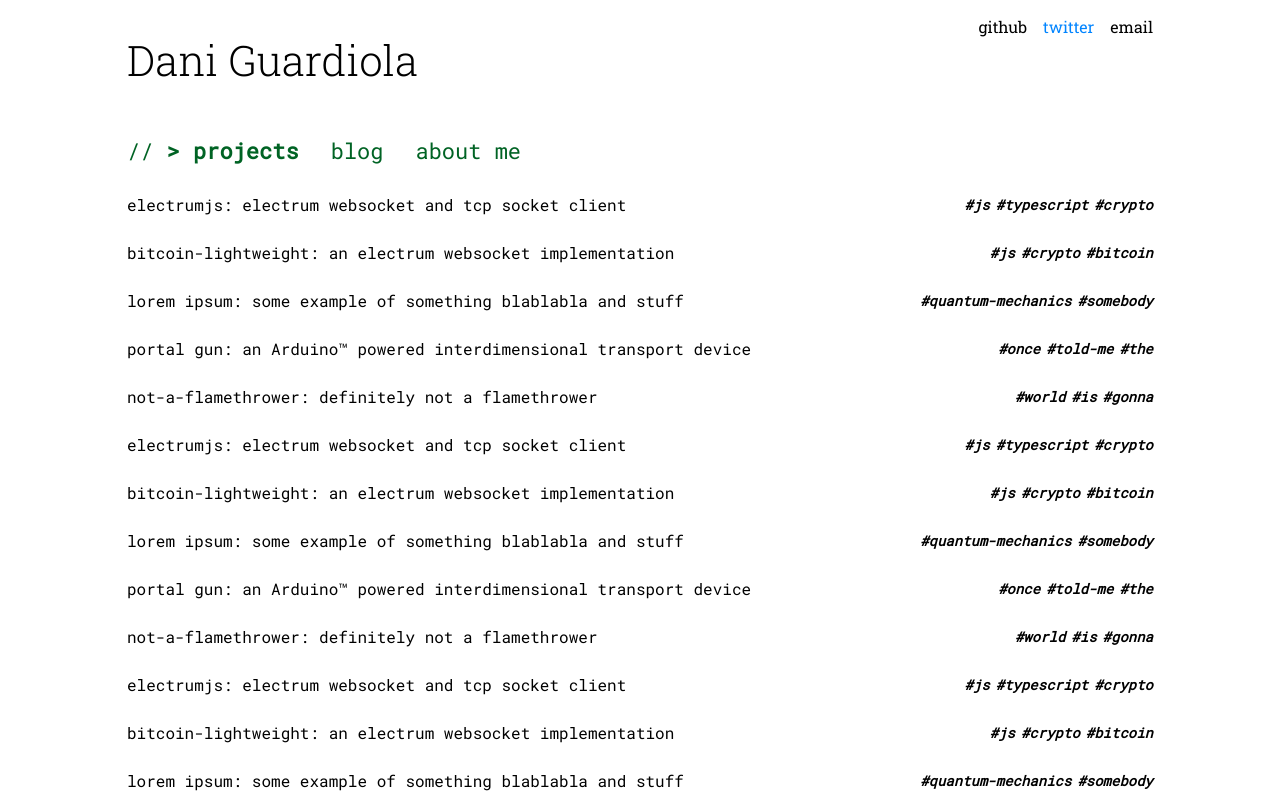
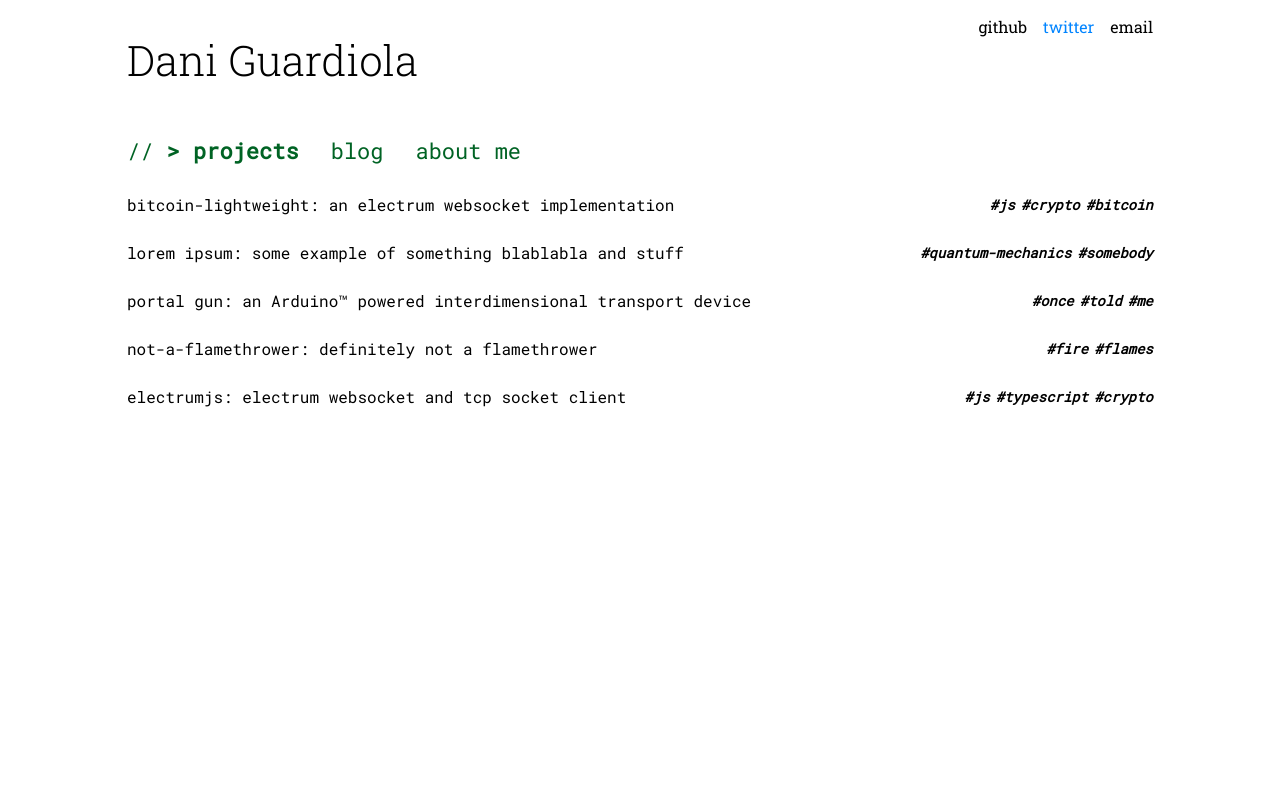
Before and after one commit to DaniGuardiola/daniguardio.la, a React (Create React App) app: page / in a window 1280 px wide. Built offline with nearby package versions, Linux system fonts and the light colour scheme.

Commit message:
just in case

```diff
--- a/src/App.js
+++ b/src/App.js
@@ -16,7 +16,7 @@ class App extends Component {
             </div>
           </header>
           <div className='subheader'>
-            <span className='comment'>// </span>
+            <span className='comment'>{'// '}</span>
             <span className='projects on'><span className='arrow'>> </span>projects</span>
             <span className='blog'><span className='arrow'>> </span>blog</span>
             <span className='about'><span className='arrow'>> </span>about me</span>
--- a/src/components/Projects.js
+++ b/src/components/Projects.js
@@ -1,209 +1,53 @@
 import React, { Component } from 'react'
 import './Projects.css'
 
-class App extends Component {
+const MOCK_ARTICLES = [{
+  key: 'bitcoin-lightweight',
+  title: 'bitcoin-lightweight: an electrum websocket implementation',
+  tags: ['js', 'crypto', 'bitcoin']
+}, {
+  key: 'lorem-ipsum',
+  title: 'lorem ipsum: some example of something blablabla and stuff',
+  tags: ['quantum-mechanics', 'somebody']
+}, {
+  key: 'portal-gun',
+  title: 'portal gun: an Arduino™ powered interdimensional transport device',
+  tags: ['once', 'told', 'me']
+}, {
+  key: 'not-a-flamethrower',
+  title: 'not-a-flamethrower: definitely not a flamethrower',
+  tags: ['fire', 'flames']
+}, {
+  key: 'electrumjs',
+  title: 'electrumjs: electrum websocket and tcp socket client',
+  tags: ['js', 'typescript', 'crypto']
+}]
+
+class Projects extends Component {
+  createArticle (data) {
+    return <article key={data.key}>
+      <div className='headline'>
+        <span className='text'>{data.title}</span>
+        <span className='tags'>
+          {data.tags.map(tag => <span key={tag}>#{tag}</span>)}
+        </span>
+      </div>
+    </article>
+  }
+
+  createArticles (data) {
+    const articles = []
+    data.map(article => articles.push(this.createArticle(article)))
+    return articles
+  }
+
   render () {
     return (
       <div className='projects-content'>
-        <article>
-          <div className='headline'>
-            <span className='text'>electrumjs: electrum websocket and tcp socket client</span>
-            <span className='tags'>
-              <span>#js</span>
-              <span>#typescript</span>
-              <span>#crypto</span>
-            </span>
-          </div>
-        </article>
-        <article>
-          <div className='headline'>
-            <span className='text'>bitcoin-lightweight: an electrum websocket implementation</span>
-            <span className='tags'>
-              <span>#js</span>
-              <span>#crypto</span>
-              <span>#bitcoin</span>
-            </span>
-          </div>
-        </article>
-        <article>
-          <div className='headline'>
-            <span className='text'>lorem ipsum: some example of something blablabla and stuff</span>
-            <span className='tags'>
-              <span>#quantum-mechanics</span>
-              <span>#somebody</span>
-            </span>
-          </div>
-        </article>
-        <article>
-          <div className='headline'>
-            <span className='text'>portal gun: an Arduino™ powered interdimensional transport device</span>
-            <span className='tags'>
-              <span>#once</span>
-              <span>#told-me</span>
-              <span>#the</span>
-            </span>
-          </div>
-        </article>
-        <article>
-          <div className='headline'>
-            <span className='text'>not-a-flamethrower: definitely not a flamethrower</span>
-            <span className='tags'>
-              <span>#world</span>
-              <span>#is</span>
-              <span>#gonna</span>
-            </span>
-          </div>
-        </article>
-        <article>
-          <div className='headline'>
-            <span className='text'>electrumjs: electrum websocket and tcp socket client</span>
-            <span className='tags'>
-              <span>#js</span>
-              <span>#typescript</span>
-              <span>#crypto</span>
-            </span>
-          </div>
-        </article>
-        <article>
-          <div className='headline'>
-            <span className='text'>bitcoin-lightweight: an electrum websocket implementation</span>
-            <span className='tags'>
-              <span>#js</span>
-              <span>#crypto</span>
-              <span>#bitcoin</span>
-            </span>
-          </div>
-        </article>
-        <article>
-          <div className='headline'>
-            <span className='text'>lorem ipsum: some example of something blablabla and stuff</span>
-            <span className='tags'>
-              <span>#quantum-mechanics</span>
-              <span>#somebody</span>
-            </span>
-          </div>
-        </article>
-        <article>
-          <div className='headline'>
-            <span className='text'>portal gun: an Arduino™ powered interdimensional transport device</span>
-            <span className='tags'>
-              <span>#once</span>
-              <span>#told-me</span>
-              <span>#the</span>
-            </span>
-          </div>
-        </article>
-        <article>
-          <div className='headline'>
-            <span className='text'>not-a-flamethrower: definitely not a flamethrower</span>
-            <span className='tags'>
-              <span>#world</span>
-              <span>#is</span>
-              <span>#gonna</span>
-            </span>
-          </div>
-        </article>
-        <article>
-          <div className='headline'>
-            <span className='text'>electrumjs: electrum websocket and tcp socket client</span>
-            <span className='tags'>
-              <span>#js</span>
-              <span>#typescript</span>
-              <span>#crypto</span>
-            </span>
-          </div>
-        </article>
-        <article>
-          <div className='headline'>
-            <span className='text'>bitcoin-lightweight: an electrum websocket implementation</span>
-            <span className='tags'>
-              <span>#js</span>
-              <span>#crypto</span>
-              <span>#bitcoin</span>
-            </span>
-          </div>
-        </article>
-        <article>
-          <div className='headline'>
-            <span className='text'>lorem ipsum: some example of something blablabla and stuff</span>
-            <span className='tags'>
-              <span>#quantum-mechanics</span>
-              <span>#somebody</span>
-            </span>
-          </div>
-        </article>
-        <article>
-          <div className='headline'>
-            <span className='text'>portal gun: an Arduino™ powered interdimensional transport device</span>
-            <span className='tags'>
-              <span>#once</span>
-              <span>#told-me</span>
-              <span>#the</span>
-            </span>
-          </div>
-        </article>
-        <article>
-          <div className='headline'>
-            <span className='text'>not-a-flamethrower: definitely not a flamethrower</span>
-            <span className='tags'>
-              <span>#world</span>
-              <span>#is</span>
-              <span>#gonna</span>
-            </span>
-          </div>
-        </article>
-        <article>
-          <div className='headline'>
-            <span className='text'>electrumjs: electrum websocket and tcp socket client</span>
-            <span className='tags'>
-              <span>#js</span>
-              <span>#typescript</span>
-              <span>#crypto</span>
-            </span>
-          </div>
-        </article>
-        <article>
-          <div className='headline'>
-            <span className='text'>bitcoin-lightweight: an electrum websocket implementation</span>
-            <span className='tags'>
-              <span>#js</span>
-              <span>#crypto</span>
-              <span>#bitcoin</span>
-            </span>
-          </div>
-        </article>
-        <article>
-          <div className='headline'>
-            <span className='text'>lorem ipsum: some example of something blablabla and stuff</span>
-            <span className='tags'>
-              <span>#quantum-mechanics</span>
-              <span>#somebody</span>
-            </span>
-          </div>
-        </article>
-        <article>
-          <div className='headline'>
-            <span className='text'>portal gun: an Arduino™ powered interdimensional transport device</span>
-            <span className='tags'>
-              <span>#once</span>
-              <span>#told-me</span>
-              <span>#the</span>
-            </span>
-          </div>
-        </article>
-        <article>
-          <div className='headline'>
-            <span className='text'>not-a-flamethrower: definitely not a flamethrower</span>
-            <span className='tags'>
-              <span>#world</span>
-              <span>#is</span>
-              <span>#gonna</span>
-            </span>
-          </div>
-        </article>
+        {this.createArticles(MOCK_ARTICLES)}
       </div>
     )
   }
 }
 
-export default App
+export default Projects
```
